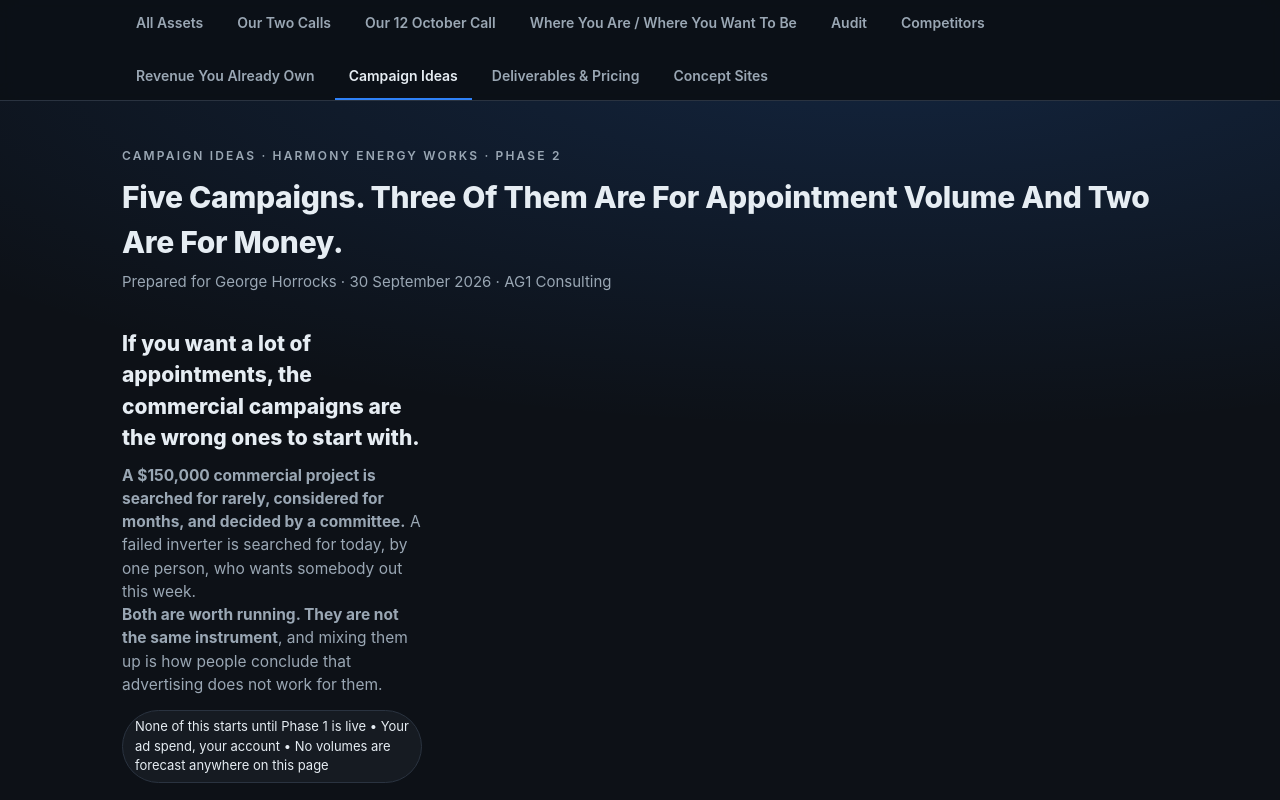
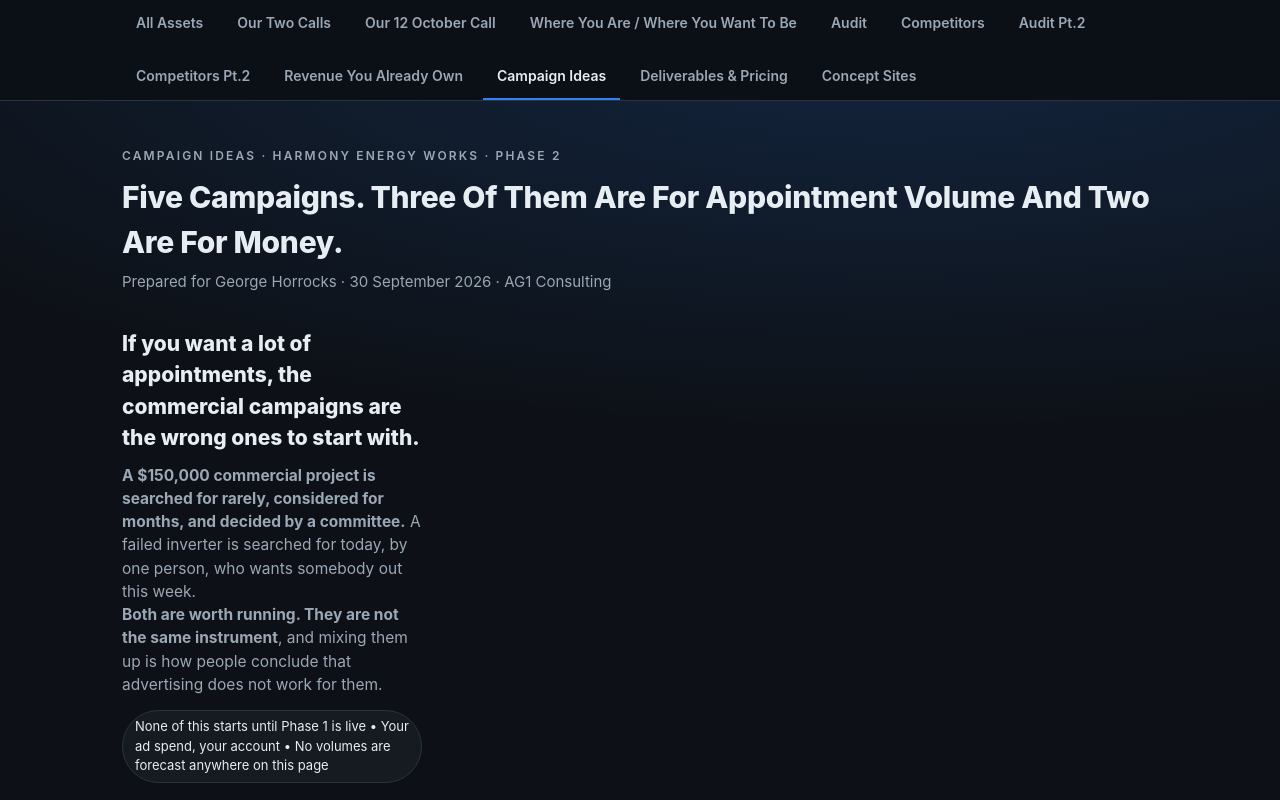
Before and after one commit to andrei170/harmony-energy-audit, a plain HTML site: page campaigns.html in a window 1280 px wide. Shown: the top 800 px of the page. Drawn offline with Linux system fonts and the light colour scheme.

Commit message:
Build AG1 asset pack

```diff
--- a/campaigns.html
+++ b/campaigns.html
@@ -102,7 +102,7 @@ footer{color:var(--mut);font-size:12.5px;text-align:center;padding:22px 0 40px;l
 .agnav a.ext:hover{color:#fff}
 @media(max-width:560px){.agnav .inner{padding:0 14px}.agnav a{padding:10px 9px;font-size:13px}}
 </style></head><body>
-<nav class="agnav"><div class="inner"><a href="assets.html">All Assets</a><a href="calls.html">Our Two Calls</a><a href="call3.html">Our 12 October Call</a><a href="recap.html">Where You Are / Where You Want To Be</a><a href="./">Audit</a><a href="competitors.html">Competitors</a><a href="service.html">Revenue You Already Own</a><a href="campaigns.html" class="on">Campaign Ideas</a><a href="pricing.html">Deliverables &amp; Pricing</a><a href="https://andrei170.github.io/harmony-energy-demo/">Concept Sites</a></div></nav>
+<nav class="agnav"><div class="inner"><a href="assets.html">All Assets</a><a href="calls.html">Our Two Calls</a><a href="call3.html">Our 12 October Call</a><a href="recap.html">Where You Are / Where You Want To Be</a><a href="./">Audit</a><a href="competitors.html">Competitors</a><a href="audit-pt2.html">Audit Pt.2</a><a href="competitors-pt2.html">Competitors Pt.2</a><a href="service.html">Revenue You Already Own</a><a href="campaigns.html" class="on">Campaign Ideas</a><a href="pricing.html">Deliverables &amp; Pricing</a><a href="https://andrei170.github.io/harmony-energy-demo/">Concept Sites</a></div></nav>
 
 <header>
   <div class="wrap">
```
